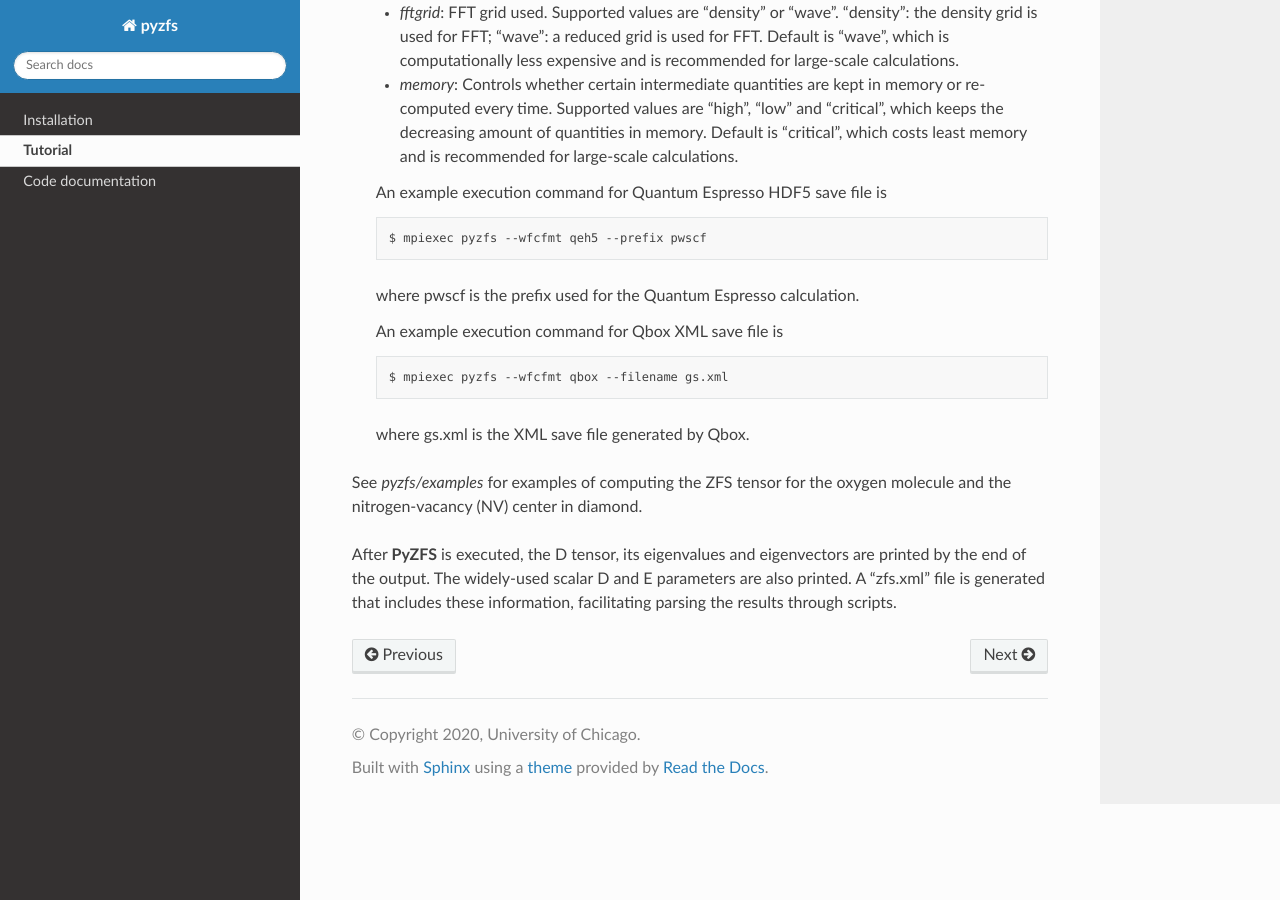
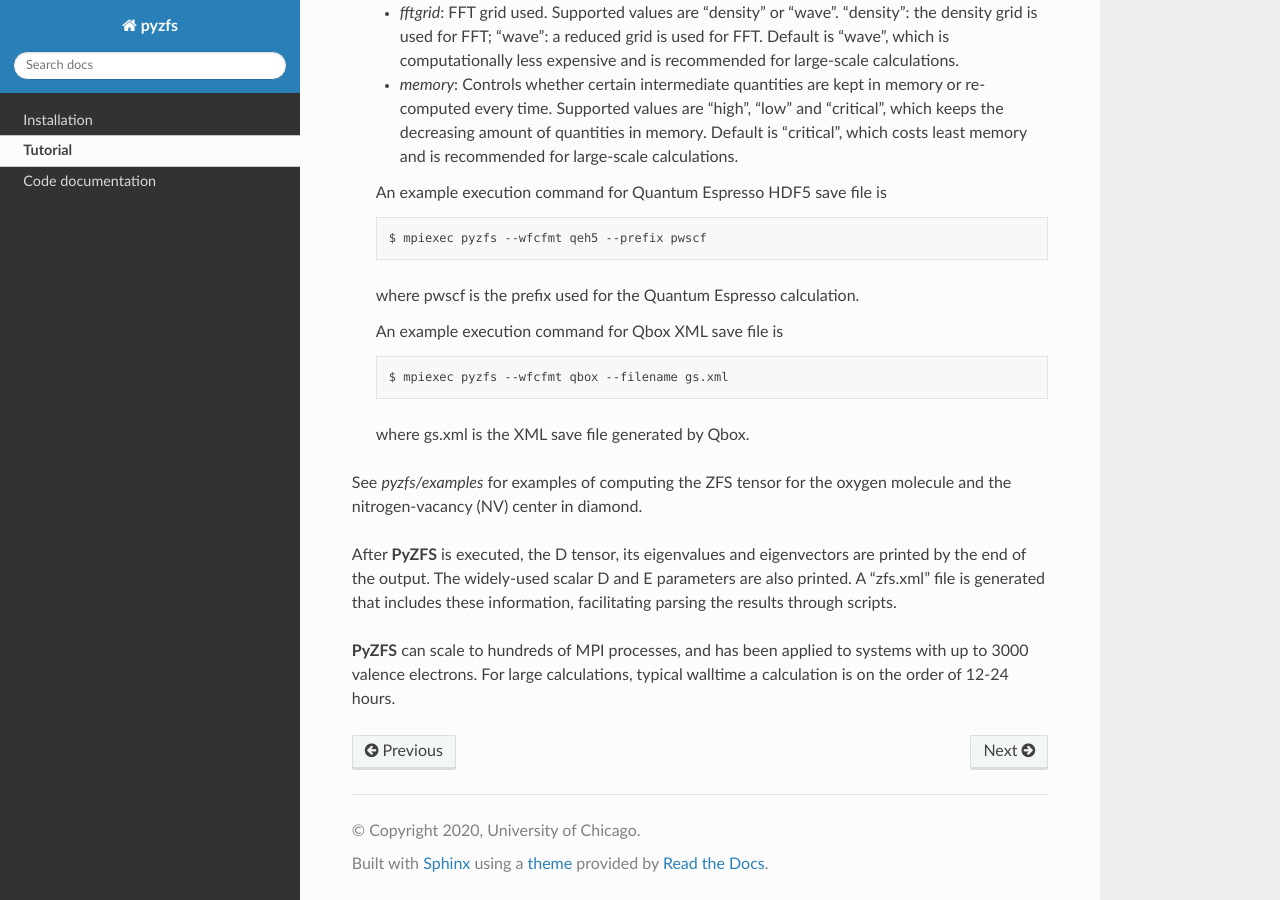
Before and after one commit to hema-ted/pyzfs, a Sphinx documentation site: the page built from doc/tutorial.rst, in a window 1280 px wide and 900 px high, scrolled down 1520 px. Built offline with Sphinx 7.4.7 and the Read the Docs theme 2.0.0, drawn with Linux system fonts in a browser that asks for light colours.

Commit message:
add a brief comment on parallelization and timing in tutorial

```diff
--- a/doc/tutorial.rst
+++ b/doc/tutorial.rst
@@ -87,3 +87,5 @@ See *pyzfs/examples* for examples of computing the ZFS tensor for the oxygen mol
 After **PyZFS** is executed, the D tensor, its eigenvalues and eigenvectors are printed by the end of the output.
 The widely-used scalar D and E parameters are also printed.
 A "zfs.xml" file is generated that includes these information, facilitating parsing the results through scripts.
+
+**PyZFS** can scale to hundreds of MPI processes, and has been applied to systems with up to 3000 valence electrons. For large calculations, typical walltime a calculation is on the order of 12-24 hours.
```
